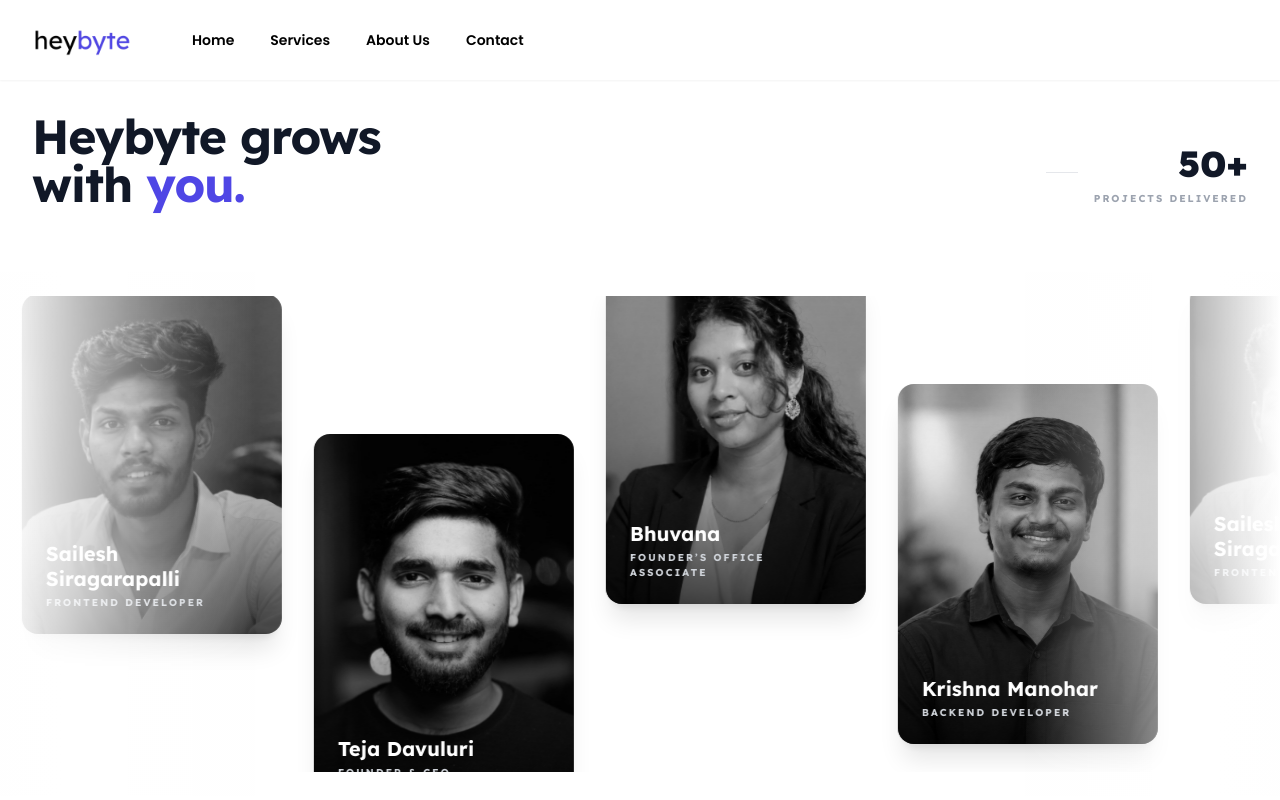
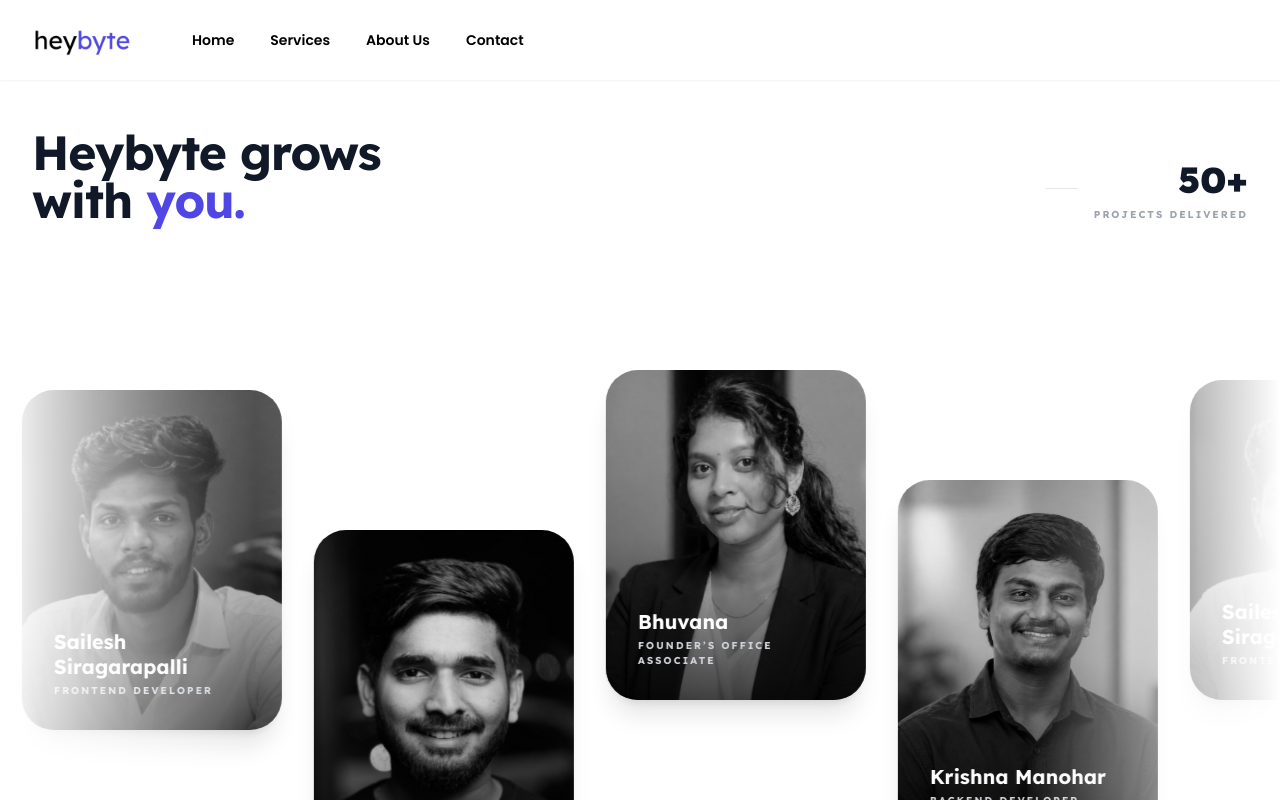
Before and after one commit to Siragarapalli-Sailesh-0808/heybyte_testing, a Next.js app: page /about-us in a window 1280 px wide. Shown: the top 800 px of the page. Built offline with nearby package versions, Linux system fonts and the light colour scheme.

Commit message:
Restore and simplify 3D flip animation with robust hover/reset logic

```diff
--- a/src/components/AboutTeam.tsx
+++ b/src/components/AboutTeam.tsx
@@ -70,22 +70,21 @@ const FlipCard = ({ member, index }: { member: TeamMember; index: number }) => {
 
   return (
     <div
-      className={`relative ${dimension} ${offset} perspective-1000 group cursor-pointer transition-transform duration-500`}
-      onMouseEnter={() => {
-        if (window.matchMedia("(hover: hover)").matches) setIsFlipped(true);
+      className={`relative ${dimension} ${offset} perspective-2000 group cursor-pointer`}
+      onClick={() => {
+        // Toggle only on touch devices
+        if (!window.matchMedia("(hover: hover)").matches) setIsFlipped(!isFlipped);
       }}
-      onMouseLeave={() => {
-        if (window.matchMedia("(hover: hover)").matches) setIsFlipped(false);
-      }}
-      onClick={() => setIsFlipped(!isFlipped)}
     >
       <motion.div
-        className="relative w-full h-full transition-all duration-500 preserve-3d"
+        className="relative w-full h-full preserve-3d"
         animate={{ rotateY: isFlipped ? 180 : 0 }}
-        transition={{ duration: 0.5, ease: [0.4, 0, 0.2, 1] }}
+        whileHover={{ rotateY: 180 }}
+        transition={{ duration: 0.4, ease: [0.23, 1, 0.32, 1] }}
+        style={{ transformStyle: 'preserve-3d' }}
       >
         {/* Front Side: Image */}
-        <div className="absolute inset-0 backface-hidden rounded-2xl overflow-hidden shadow-xl">
+        <div className="absolute inset-0 backface-hidden rounded-[2rem] overflow-hidden shadow-xl">
           <Image
             src={member.image}
             alt={member.name}
@@ -93,7 +92,7 @@ const FlipCard = ({ member, index }: { member: TeamMember; index: number }) => {
             className="object-cover grayscale group-hover:grayscale-0 transition-all duration-700"
           />
           <div className="absolute inset-0 bg-gradient-to-t from-black/90 via-black/20 to-transparent opacity-80" />
-          <div className="absolute bottom-6 left-6 right-6">
+          <div className="absolute bottom-8 left-8 right-8">
             <h4 className="text-xl font-bold text-white font-display leading-tight">{member.name}</h4>
             <p className="text-[10px] font-bold text-gray-300 uppercase tracking-[0.2em] mt-1 font-display">
               {member.role}
@@ -103,7 +102,7 @@ const FlipCard = ({ member, index }: { member: TeamMember; index: number }) => {
 
         {/* Back Side: Quote */}
         <div
-          className="absolute inset-0 backface-hidden rounded-2xl bg-white shadow-2xl p-8 flex flex-col justify-between border border-gray-100"
+          className="absolute inset-0 backface-hidden rounded-[2rem] bg-white shadow-2xl p-10 flex flex-col justify-between border border-gray-100"
           style={{ transform: 'rotateY(180deg)' }}
         >
           <div>
@@ -131,7 +130,7 @@ export default function AboutTeam() {
   const doubleMembers = [...teamMembers, ...teamMembers]
 
   return (
-    <section className="relative w-full py-20 md:py-28 bg-white overflow-hidden">
+    <section className="relative w-full py-24 md:py-32 bg-white overflow-hidden">
       {/* Header Section */}
       <div className="max-w-[1440px] mx-auto px-6 lg:px-8 mb-10 md:mb-16">
         <div className="flex flex-col md:flex-row md:items-end justify-between gap-8 md:gap-12">
@@ -173,7 +172,7 @@ export default function AboutTeam() {
         <div className="absolute left-0 top-0 bottom-0 w-32 sm:w-64 z-10 bg-gradient-to-r from-white via-white/50 to-transparent pointer-events-none" />
         <div className="absolute right-0 top-0 bottom-0 w-32 sm:w-64 z-10 bg-gradient-to-l from-white via-white/50 to-transparent pointer-events-none" />
 
-        <div className="flex overflow-hidden py-12">
+        <div className="flex overflow-hidden py-24 md:py-32">
           <motion.div
             className="flex gap-8 px-4"
             animate={{ x: isPaused ? undefined : "-50%" }}
@@ -195,8 +194,8 @@ export default function AboutTeam() {
 
       {/* Custom Styles for 3D */}
       <style jsx global>{`
-        .perspective-1000 {
-          perspective: 1000px;
+        .perspective-2000 {
+          perspective: 2000px;
         }
         .preserve-3d {
           transform-style: preserve-3d;
```
